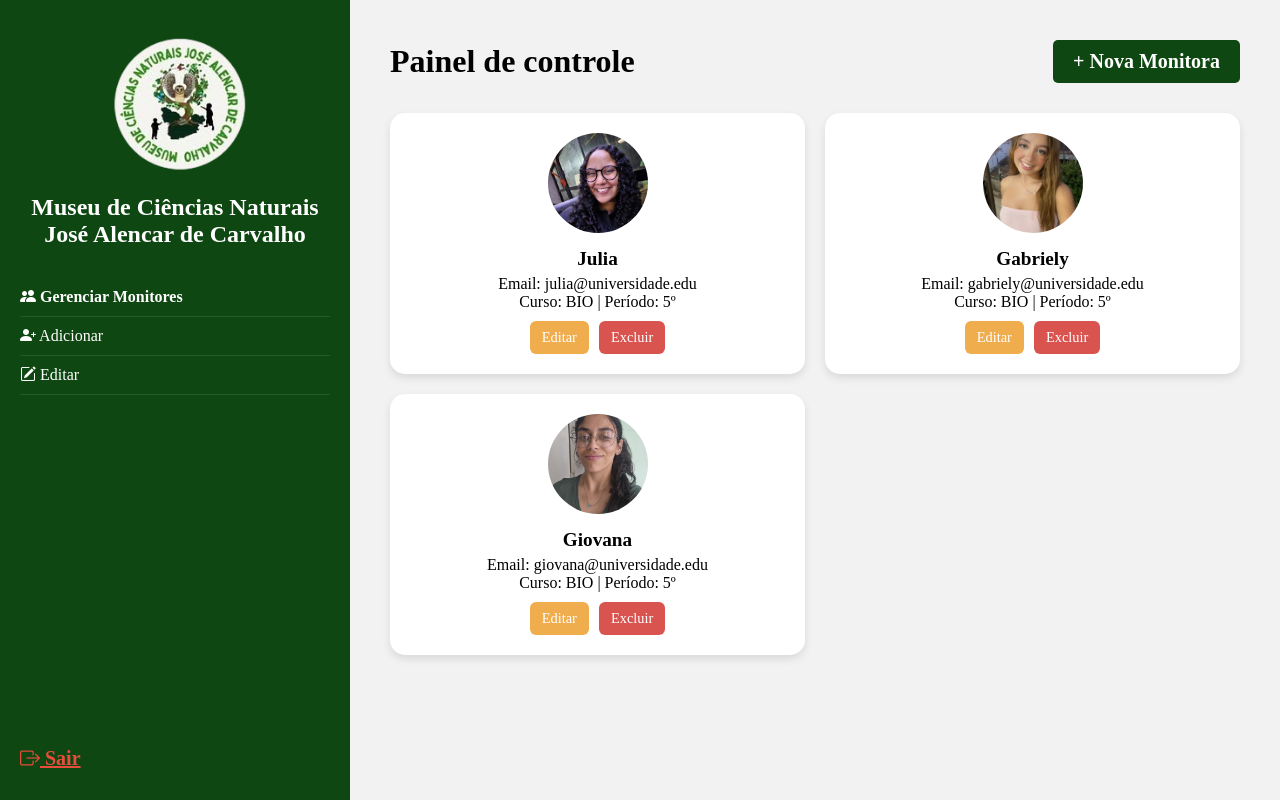
After one commit to sabrina702/SitedoMuseu, a PHP site: page /template/gerencia.php in a window 1280 px wide. The commit adds this page. Run offline with PHP 8.4, Linux system fonts and the light colour scheme.

Commit message:
feat:44- redirecionar usuario para painel adm

```diff
--- a/php/validaLogin.php
+++ b/php/validaLogin.php
@@ -23,7 +23,7 @@ if (!senhaForte($senha)) {
 
 if ($email === $emailCorreto && $senha === $senhaCorreta) {
     $_SESSION['usuario'] = $email;
-    header('Location: /SitedoMuseu/template/gerencia.html');
+    header('Location: /SitedoMuseu/template/gerencia.php');
     exit();
 } else {
     header('Location: /SitedoMuseu/template/login.php?erro=1');
--- /dev/null
+++ b/static/css/estiloGerencia.css
@@ -0,0 +1,202 @@
+* {
+    margin: 0;
+    padding: 0;
+    box-sizing: border-box;
+    font-family: 'Poopins';
+  }
+
+  body {
+    background: #f2f2f2;
+    color: #000;
+  }
+
+  .container {
+    display: flex;
+    min-height: 100vh;
+  }
+
+  .sidebar {
+    width: 350px;
+    background: #0e4711;
+    color: white;
+    padding: 30px 20px;
+    display: flex;
+    flex-direction: column;
+    height: 100vh;
+    font-size: 20px;
+  }
+
+  .sidebar .logo {
+    width: 170px;
+    height: auto;
+    display: block;
+    margin: 0 auto 20px auto; /* centraliza e dá espaço embaixo */
+  }
+
+  .sidebar a.logout {
+    margin-top: auto;
+    color: #e74c3c;
+    font-weight: bold;
+  }
+  .sidebar h2 {
+    font-size: 1.5rem;
+    margin-bottom: 30px;
+    text-align: center;
+  }
+
+  .sidebar nav a {
+    display: block;
+    color: white; /* ou #fff */
+    padding: 10px 0;
+    text-decoration: none;
+    border-bottom: 1px solid rgba(255, 255, 255, 0.1);
+
+    font-size: 1rem;
+  }
+
+  .sidebar nav a:hover,
+  .sidebar nav a.active {
+    color: #fff;
+    font-weight: bold;
+  }
+
+  .main-content {
+    flex-grow: 1;
+    padding: 40px;
+  }
+
+  .header {
+    display: flex;
+    justify-content: space-between;
+    align-items: center;
+  }
+
+  .btn-add {
+    background: #0e4711;
+    color: white;
+    border: none;
+    padding: 10px 20px;
+    font-weight: bold;
+    border-radius: 5px;
+    cursor: pointer;
+    font-size: 20px;
+  }
+
+  .btn-add:hover {
+    background: #3e8e41;
+  }
+
+  .grid {
+    display: grid;
+    grid-template-columns: repeat(auto-fill, minmax(280px, 1fr));
+    gap: 20px;
+    margin-top: 30px;
+  }
+
+  .card {
+    background: white;
+    padding: 20px;
+    border-radius: 15px;
+    box-shadow: 0 4px 8px rgba(0,0,0,0.1);
+    display: flex;
+    flex-direction: column;
+    align-items: center;
+  }
+
+  .card img {
+    width: 100px;
+    height: 100px;
+    border-radius: 50%;
+    object-fit: cover;
+    margin-bottom: 15px;
+  }
+
+  .card .info {
+    text-align: center;
+    margin-bottom: 10px;
+  }
+
+  .card .info h3 {
+    font-size: 1.2rem;
+    margin-bottom: 5px;
+  }
+
+  .card .actions {
+    display: flex;
+    gap: 10px;
+  }
+
+  .edit,
+  .delete {
+    border: none;
+    padding: 8px 12px;
+    border-radius: 6px;
+    cursor: pointer;
+    font-size: 0.9rem;
+  }
+
+  .edit {
+    background-color: #f0ad4e;
+    color: white;
+  }
+
+  .delete {
+    background-color: #d9534f;
+    color: white;
+  }
+
+  .modal {
+    position: fixed;
+    top: 0;
+    left: 0;
+    width: 100%;
+    height: 100%;
+    background: rgba(0,0,0,0.5);
+    display: none;
+    align-items: center;
+    justify-content: center;
+  }
+
+  .modal-content {
+    background: white;
+    padding: 30px;
+    border-radius: 15px;
+    width: 90%;
+    max-width: 500px;
+  }
+
+  .modal-content h2 {
+    margin-bottom: 20px;
+  }
+
+  .modal-content form input,
+  .modal-content form textarea {
+    width: 100%;
+    padding: 10px;
+    margin-bottom: 15px;
+    border-radius: 8px;
+    border: 1px solid #ccc;
+  }
+
+  .modal-buttons {
+    display: flex;
+    justify-content: flex-end;
+    gap: 10px;
+  }
+
+  .modal-buttons button {
+    padding: 10px 20px;
+    border-radius: 8px;
+    border: none;
+    font-weight: bold;
+    cursor: pointer;
+  }
+
+  .modal-buttons button:first-child {
+    background: #ccc;
+  }
+
+  .modal-buttons button:last-child {
+    background: #0e4711;
+    color: white;
+  }
--- /dev/null
+++ b/template/gerencia.php
@@ -0,0 +1,167 @@
+<!DOCTYPE html>
+<html lang="pt-br">
+<head>
+  <meta charset="UTF-8" />
+  <meta name="viewport" content="width=device-width, initial-scale=1.0"/>
+  <title>Painel de Monitoras</title>
+  <link rel="stylesheet" href="/SitedoMuseu/static/css/estiloGerencia.css"/>
+  <link href="https://fonts.googleapis.com/css2?family=Inter:wght@400;600&display=swap" rel="stylesheet">
+  <link rel="stylesheet" href="https://cdn.jsdelivr.net/npm/bootstrap-icons@1.10.5/font/bootstrap-icons.css">
+</head>
+<body>
+  <div class="container">
+    <aside class="sidebar">
+      <img src="/SitedoMuseu/static/assets/logo.png" alt="Logo do Museu" class="logo">
+      <h2>Museu de Ciências Naturais José Alencar de Carvalho</h2>
+      <nav>
+        <a class="active" href="#"><i class="bi bi-people-fill"></i> Gerenciar Monitores</a>
+        <a href="#" onclick="openModal()"><i class="bi bi-person-plus-fill"></i> Adicionar</a>
+        <a href="#" onclick="openEditModal()"><i class="bi bi-pencil-square"></i> Editar</a>
+      </nav>
+      <a href="/SitedoMuseu/index.html" class="logout">
+        <i class="bi bi-box-arrow-right"></i> Sair
+      </a>
+    </aside>
+
+    <main class="main-content">
+      <header class="header">
+        <h1>Painel de controle</h1>
+        <button class="btn-add" onclick="openModal()">+ Nova Monitora</button>
+      </header>
+
+      <section class="grid">
+        <div class="card">
+          <img src="/SitedoMuseu/static/imagens/monitora1.jpg" alt="Foto da Monitora">
+          <div class="info">
+            <h3>Julia</h3>
+            <p>Email: julia@universidade.edu</p>
+            <p>Curso: BIO | Período: 5º</p>
+          </div>
+          <div class="actions">
+            <button class="edit" onclick="openEditModal()">Editar</button>
+            <button class="delete" onclick="openDeleteModal(this)">Excluir</button>
+          </div>
+        </div>
+
+        <div class="card">
+          <img src="/SitedoMuseu/static/imagens/monitora2.jpg" alt="Foto da Monitora">
+          <div class="info">
+            <h3>Gabriely</h3>
+            <p>Email: gabriely@universidade.edu</p>
+            <p>Curso: BIO | Período: 5º</p>
+          </div>
+          <div class="actions">
+            <button class="edit">Editar</button>
+            <button class="delete" onclick="openDeleteModal(this)">Excluir</button>
+          </div>
+        </div>
+
+        <div class="card">
+          <img src="/SitedoMuseu/static/imagens/monitora3.jpg" alt="Foto da Monitora">
+          <div class="info">
+            <h3>Giovana</h3>
+            <p>Email: giovana@universidade.edu</p>
+            <p>Curso: BIO | Período: 5º</p>
+          </div>
+          <div class="actions">
+            <button class="edit">Editar</button>
+            <button class="delete" onclick="openDeleteModal(this)">Excluir</button>
+          </div>
+        </div>
+      </section>
+    </main>
+  </div>
+
+  <div class="modal" id="modalForm">
+    <div class="modal-content">
+      <h2>Adicionar Monitor</h2>
+      <form>
+        <input type="text" placeholder="Nome" required />
+        <input type="email" placeholder="Email Institucional" required />
+        <input type="text" placeholder="Curso" />
+        <input type="text" placeholder="Período" />
+        <input type="file" />
+        <textarea placeholder="Sobre ela..." rows="4"></textarea>
+        <div class="modal-buttons">
+          <button type="button" onclick="closeModal()">Cancelar</button>
+          <button type="submit">Salvar</button>
+        </div>
+      </form>
+    </div>
+  </div>
+
+  <div class="modal" id="modalEdit">
+    <div class="modal-content">
+      <h2>Editar Monitor</h2>
+      <form>
+        <label for="edit-nome">Nome</label>
+        <input type="text" id="edit-nome" placeholder="Nome" value="Julia" />
+
+        <label for="edit-email">Email Institucional</label>
+        <input type="email" id="edit-email" placeholder="Email Institucional" value="julia@universidade.edu" />
+
+        <label for="edit-curso">Curso</label>
+        <input type="text" id="edit-curso" placeholder="Curso" value="BIO" />
+
+        <label for="edit-periodo">Período</label>
+        <input type="text" id="edit-periodo" placeholder="Período" value="5º" />
+
+        <label for="edit-sobre">Sobre</label>
+        <textarea id="edit-sobre" placeholder="Sobre ela..." rows="4">Monitora ativa desde o 3º período.</textarea>
+
+        <div class="modal-buttons">
+          <button type="button" onclick="closeEditModal()">Cancelar</button>
+          <button type="submit">Salvar Alterações</button>
+        </div>
+      </form>
+    </div>
+  </div>
+
+  <script>
+    function openModal() {
+      document.getElementById('modalForm').style.display = 'flex';
+    }
+    function closeModal() {
+      document.getElementById('modalForm').style.display = 'none';
+    }
+
+    let deleteTarget = null;
+
+    function openDeleteModal(button) {
+      deleteTarget = button.closest('.card');
+      document.getElementById('modalConfirmDelete').style.display = 'flex';
+    }
+
+    function closeDeleteModal() {
+      deleteTarget = null;
+      document.getElementById('modalConfirmDelete').style.display = 'none';
+    }
+
+    function confirmDelete() {
+      if (deleteTarget) {
+        deleteTarget.remove();
+      }
+      closeDeleteModal();
+    }
+
+    function openEditModal() {
+      document.getElementById('modalEdit').style.display = 'flex';
+    }
+    function closeEditModal() {
+      document.getElementById('modalEdit').style.display = 'none';
+    }
+
+  </script>
+
+  <div class="modal" id="modalConfirmDelete">
+    <div class="modal-content">
+      <h2>Tem certeza que deseja excluir?</h2>
+      <div class="modal-buttons">
+        <button type="button" onclick="closeDeleteModal()">Cancelar</button>
+        <button type="button" onclick="confirmDelete()">Confirmar</button>
+      </div>
+    </div>
+  </div>
+
+</body>
+</html>
--- a/template/login.php
+++ b/template/login.php
@@ -5,6 +5,7 @@
   <meta name="viewport" content="width=device-width, initial-scale=1.0"/>
   <title>Login - Museu</title>
   <link href="https://cdn.jsdelivr.net/npm/bootstrap@5.3.3/dist/css/bootstrap.min.css" rel="stylesheet" />
+  <link href="https://cdn.jsdelivr.net/npm/bootstrap-icons@1.10.5/font/bootstrap-icons.css" rel="stylesheet">
   <link rel="stylesheet" href="/SitedoMuseu/static/css/estiloLogin.css">
 </head>
 <body>
@@ -13,6 +14,10 @@
             <div class="login-content">
                 <div class="left-box"></div>
                 <div class="right-box">
+                    <a href="/SitedoMuseu/index.html" class="text-decoration-none text-dark mb-3 d-inline-block">
+                        <i class="bi bi-arrow-left"></i> Voltar
+                    </a>
+
                     <h2>LOGIN</h2>
                     <p class="text-muted">Entre para continuar</p>
 
```
